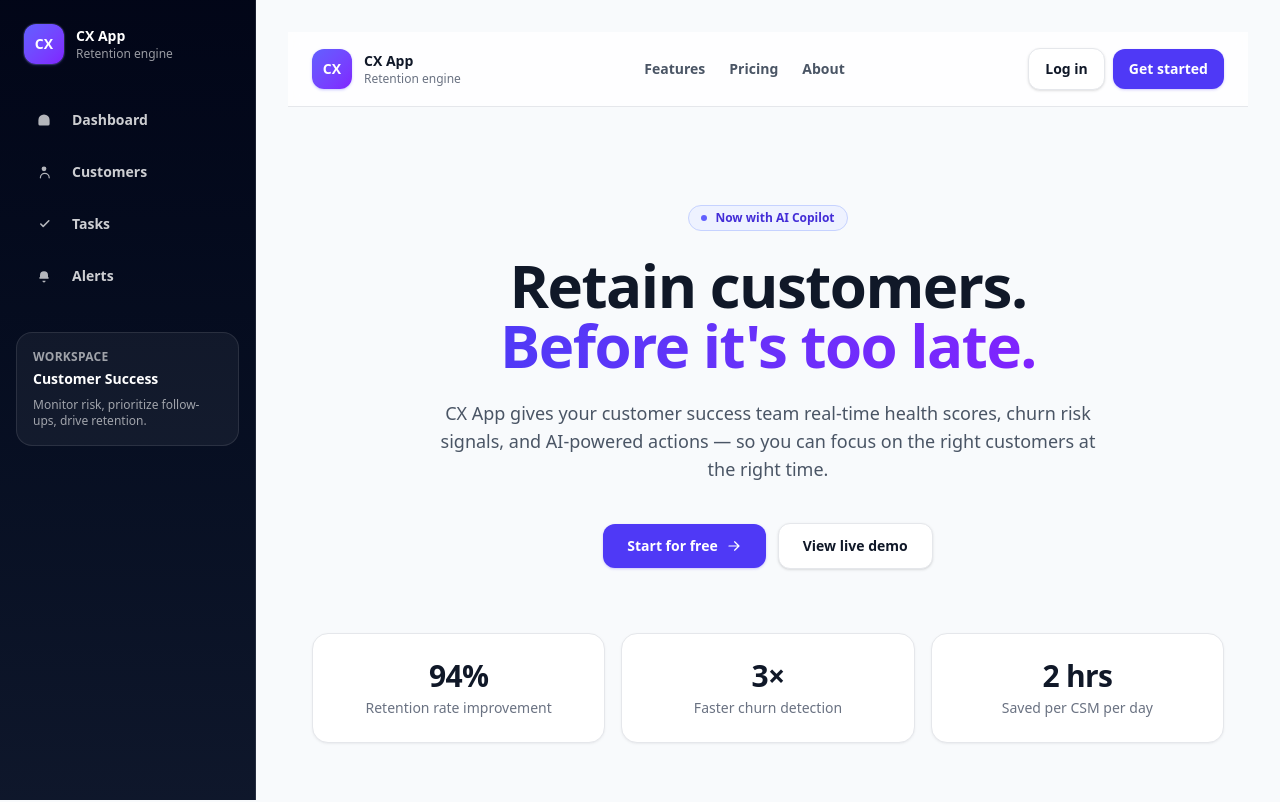
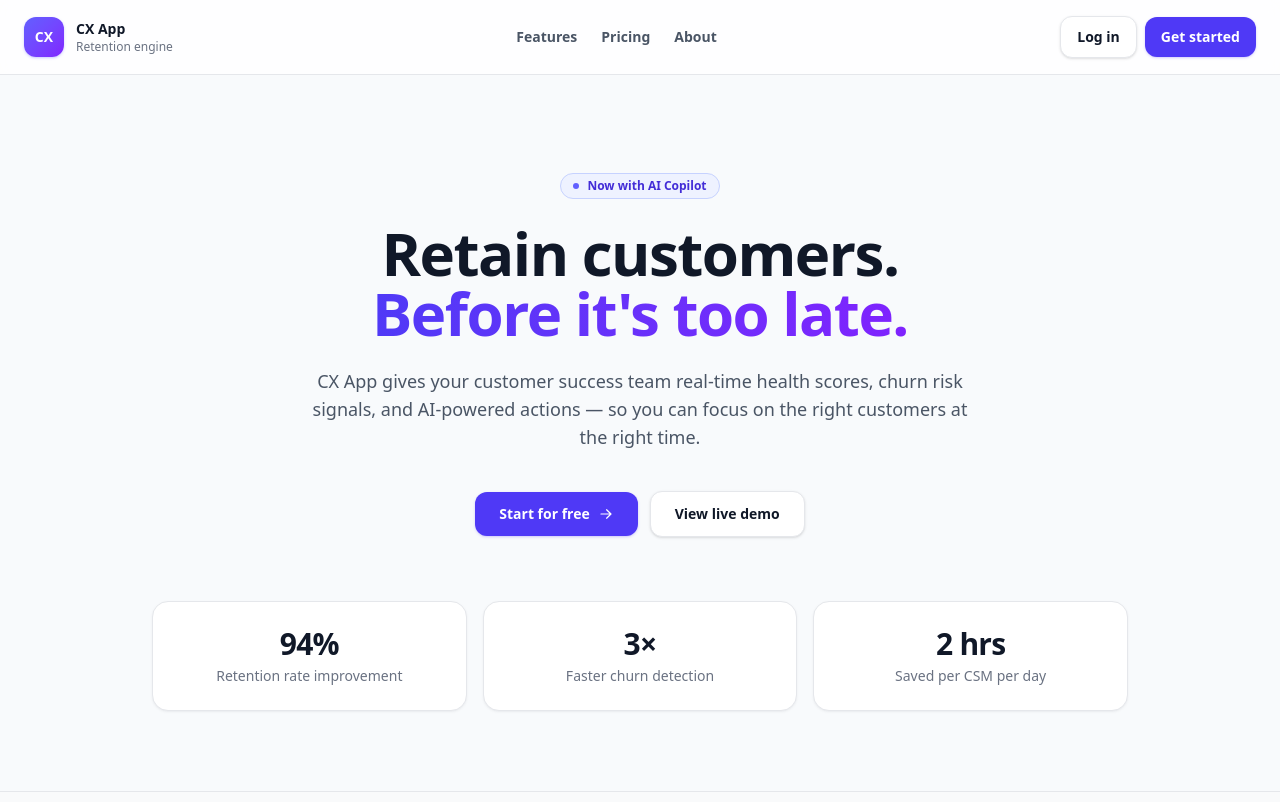
Before and after one commit to rpm6105-cmd/cx-retention-engine, a Next.js app: page / in a window 1280 px wide. Shown: the top 802 px of the page. Built offline with nearby package versions, Linux system fonts and the light colour scheme.

Commit message:
Update layout.tsx

```diff
--- a/app/layout.tsx
+++ b/app/layout.tsx
@@ -1,7 +1,9 @@
+"use client";
+
 import Sidebar from "@/components/Sidebar";
-import type { Metadata } from "next";
 import { Geist, Geist_Mono } from "next/font/google";
 import { SpeedInsights } from "@vercel/speed-insights/next";
+import { usePathname } from "next/navigation";
 import "./globals.css";
 
 const geistSans = Geist({
@@ -14,23 +16,23 @@ const geistMono = Geist_Mono({
   subsets: ["latin"],
 });
 
-export const metadata: Metadata = {
-  title: "CX App",
-  description: "Customer Retention Engine",
-};
-
 export default function RootLayout({
   children,
 }: {
   children: React.ReactNode;
 }) {
+  const pathname = usePathname();
+  const hideSidebar = pathname === "/" || pathname === "/login";
+
   return (
     <html lang="en">
       <body
         className={`${geistSans.variable} ${geistMono.variable} antialiased flex min-h-screen bg-[var(--background)]`}
       >
-        <Sidebar />
-        <main className="flex-1 p-6 lg:p-8">{children}</main>
+        {!hideSidebar && <Sidebar />}
+        <main className={hideSidebar ? "w-full" : "flex-1 p-6 lg:p-8"}>
+          {children}
+        </main>
         <SpeedInsights />
       </body>
     </html>
```
